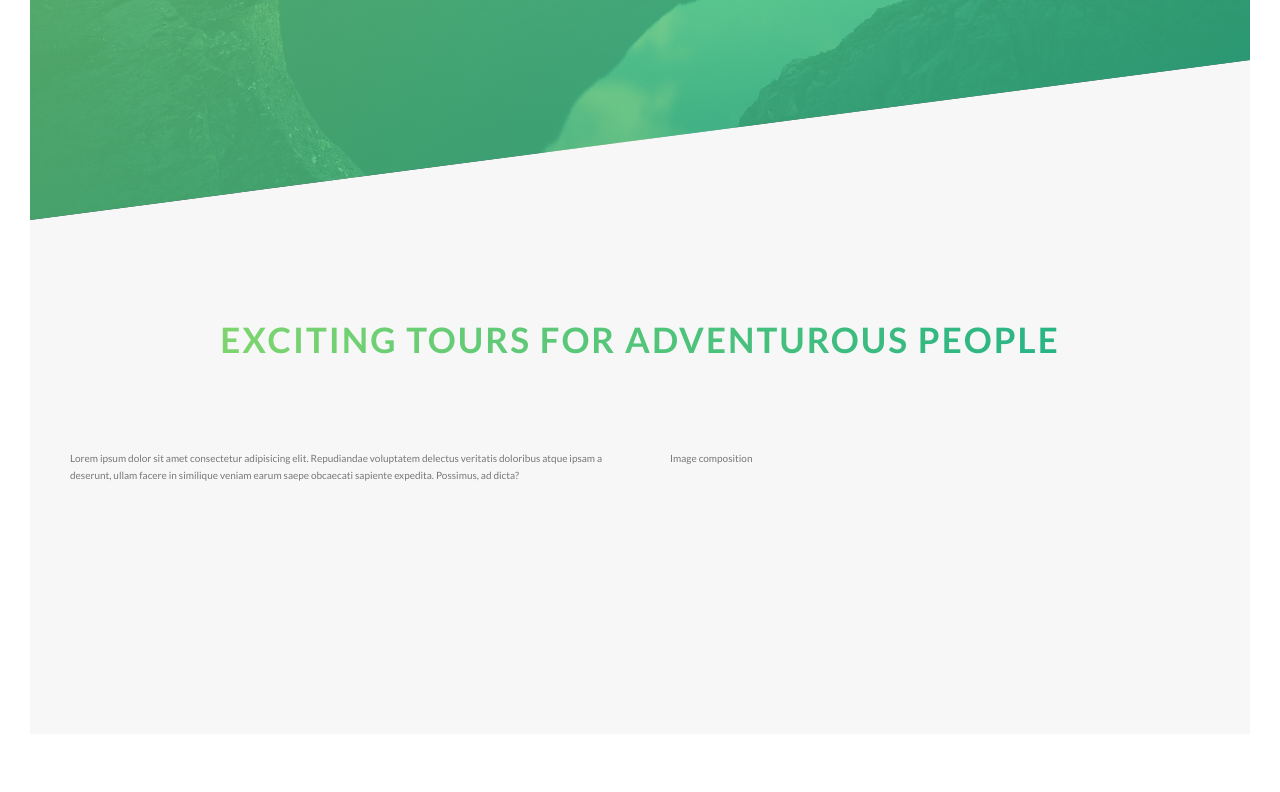
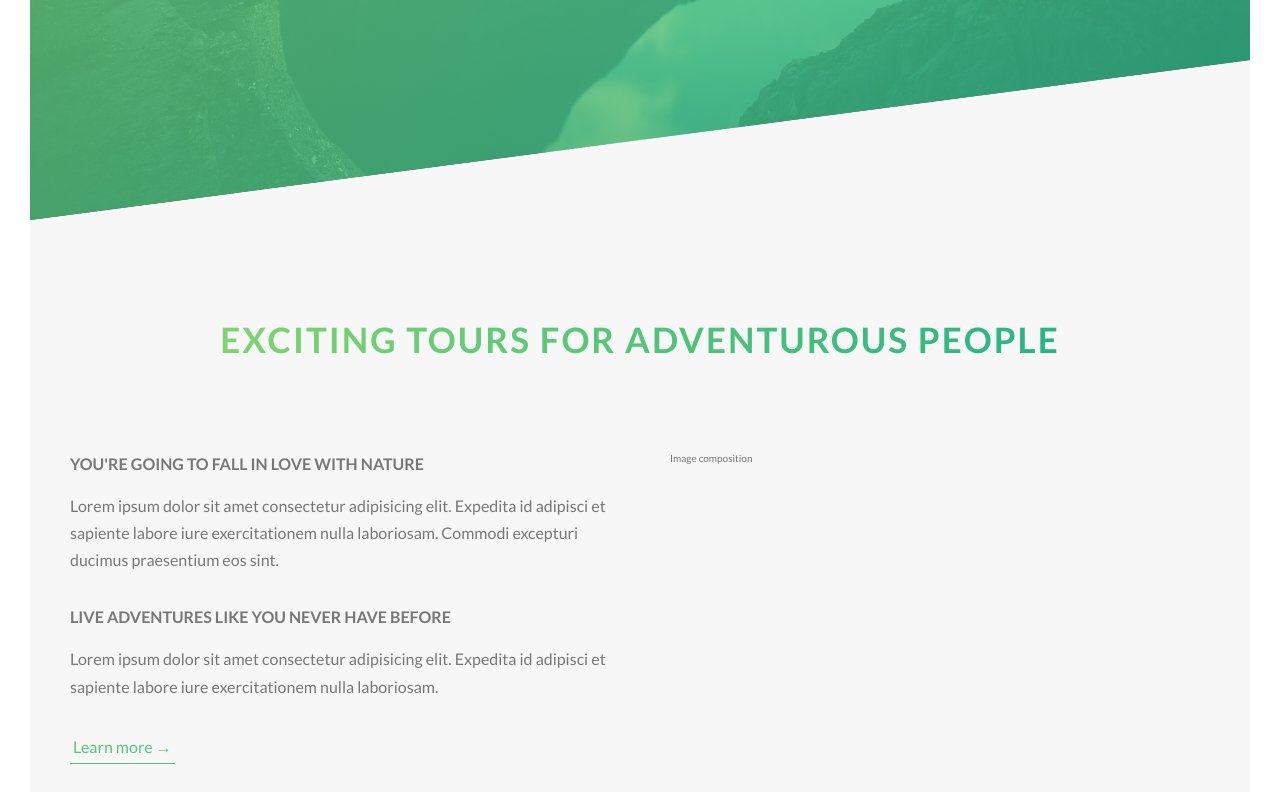
Before and after one commit to thanhlam94/Natours, a website: page index.html in a window 1280 px wide. Shown: the part 570-1362 px from the top of the page. Before the commit the page ends 1334 px from the top, so only its background shows below. Drawn offline with Linux system fonts and the light colour scheme.

Commit message:
add btn-text

```diff
--- a/index.html
+++ b/index.html
@@ -32,7 +32,7 @@
 
         <main>
             <section class="section-about">
-                <div class="u-center-text u-margin-bottom-8">
+                <div class="u-center-text u-margin-bottom-big">
                     <h2 class="heading-secondary">
                         Exciting Tours For Adventurous People
                     </h2>
@@ -40,7 +40,23 @@
 
                 <div class="row">
                     <div class="col-1-of-2">
-                        Lorem ipsum dolor sit amet consectetur adipisicing elit. Repudiandae voluptatem delectus veritatis doloribus atque ipsam a deserunt, ullam facere in similique veniam earum saepe obcaecati sapiente expedita. Possimus, ad dicta?
+                        <h3 class="heading-tertiary u-margin-bottom-small">
+                            You're going to fall in love with nature
+                        </h3>
+                        <p class="paragraph">
+                            Lorem ipsum dolor sit amet consectetur adipisicing elit. Expedita id adipisci et sapiente labore iure exercitationem nulla laboriosam. Commodi excepturi ducimus praesentium eos sint.
+                        </p>
+
+                        <h3 class="heading-tertiary u-margin-bottom-small">
+                            Live adventures like you never have before
+                        </h3>
+                        <p class="paragraph">
+                            Lorem ipsum dolor sit amet consectetur adipisicing elit. Expedita id adipisci et sapiente labore iure exercitationem nulla laboriosam.
+                        </p>
+
+                        <a href="#" class="btn-text">
+                            Learn more &rarr;
+                        </a>
                     </div>
                     <div class="col-1-of-2">
                         Image composition
--- a/sass/abstracts/_variables.scss
+++ b/sass/abstracts/_variables.scss
@@ -13,3 +13,6 @@
 $grid-width: 114rem;
 $gutter-vertical: 8rem;
 $gutter-horizontal: 6rem;
+
+// FONT SIZES
+$default-font-size: 1.6rem;
--- a/sass/base/_typography.scss
+++ b/sass/base/_typography.scss
@@ -52,3 +52,17 @@
         text-shadow: .5rem 1rem 2rem rgba($color-black, .2);
     }
 }
+
+.heading-tertiary {
+    font-size: $default-font-size;
+    font-weight: 700;
+    text-transform: uppercase;
+}
+
+.paragraph {
+    font-size: $default-font-size;
+
+    &:not(:last-child) {
+        margin-bottom: 3rem;
+    }
+}
--- a/sass/base/_utilities.scss
+++ b/sass/base/_utilities.scss
@@ -1,7 +1,5 @@
-.u-center-text {
-    text-align: center;
-}
+.u-center-text { text-align: center; }
 
-.u-margin-bottom-8 {
-    margin-bottom: 8rem;
-}
+.u-margin-bottom-big { margin-bottom: 8rem; }
+.u-margin-bottom-medium { margin-bottom: 4rem; }
+.u-margin-bottom-small { margin-bottom: 1.5rem; }
--- a/sass/components/_button.scss
+++ b/sass/components/_button.scss
@@ -9,7 +9,7 @@
         border-radius: 10rem;
         transition: all 0.2s;
         position: relative;
-        font-size: 1.6rem;
+        font-size: $default-font-size;
     }
 
     &:hover {
@@ -56,3 +56,28 @@
     }
 
 }
+
+.btn-text {
+    &:link,
+    &:visited {
+        color: $color-primary;
+        font-size: $default-font-size;
+        display: inline-block;
+        text-decoration: none;
+        border-bottom: 1px solid $color-primary;
+        padding: 3px;
+        transition: all .2s;
+    }
+
+    &:hover {
+        background-color: $color-primary;
+        color: $color-white;
+        box-shadow: 0 1rem 2rem rgba($color-black, .15);
+        transform: translateY(-2px);
+    }
+
+    &:active {
+        box-shadow: 0 .5rem 1rem rgba($color-black, .15);
+        transform: translateY(0);
+    }
+}
```
Also changed, not shown: css/style.css.
